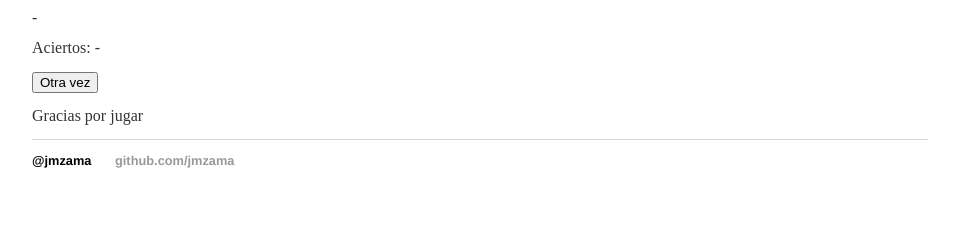
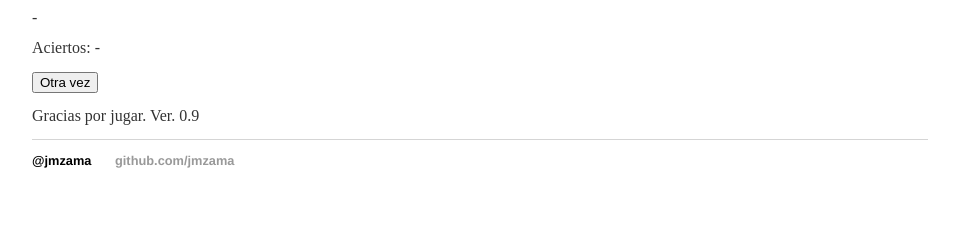
Before and after one commit to jmzama/jmzama.github.io, a Jekyll site: the page built from conjugaciones/indicativo.html, in a window 1280 px wide. Shown: the part 1013-1238 px from the top of the page, without its empty margins (160-1119 px from the left). Built offline with Jekyll 4.4.1, drawn with Linux system fonts in a browser that asks for light colours.

Commit message:
Update indicativo.html

```diff
--- a/conjugaciones/indicativo.html
+++ b/conjugaciones/indicativo.html
@@ -52,7 +52,7 @@ title: Juego de las conjugaciones
 
 <button id="boton_otra" type="button" onclick="otra()">Otra vez</button>
 
-<p>Gracias por jugar</p>
+<p>Gracias por jugar. Ver. 0.9</p>
 
 <script>
 	p="";
```
